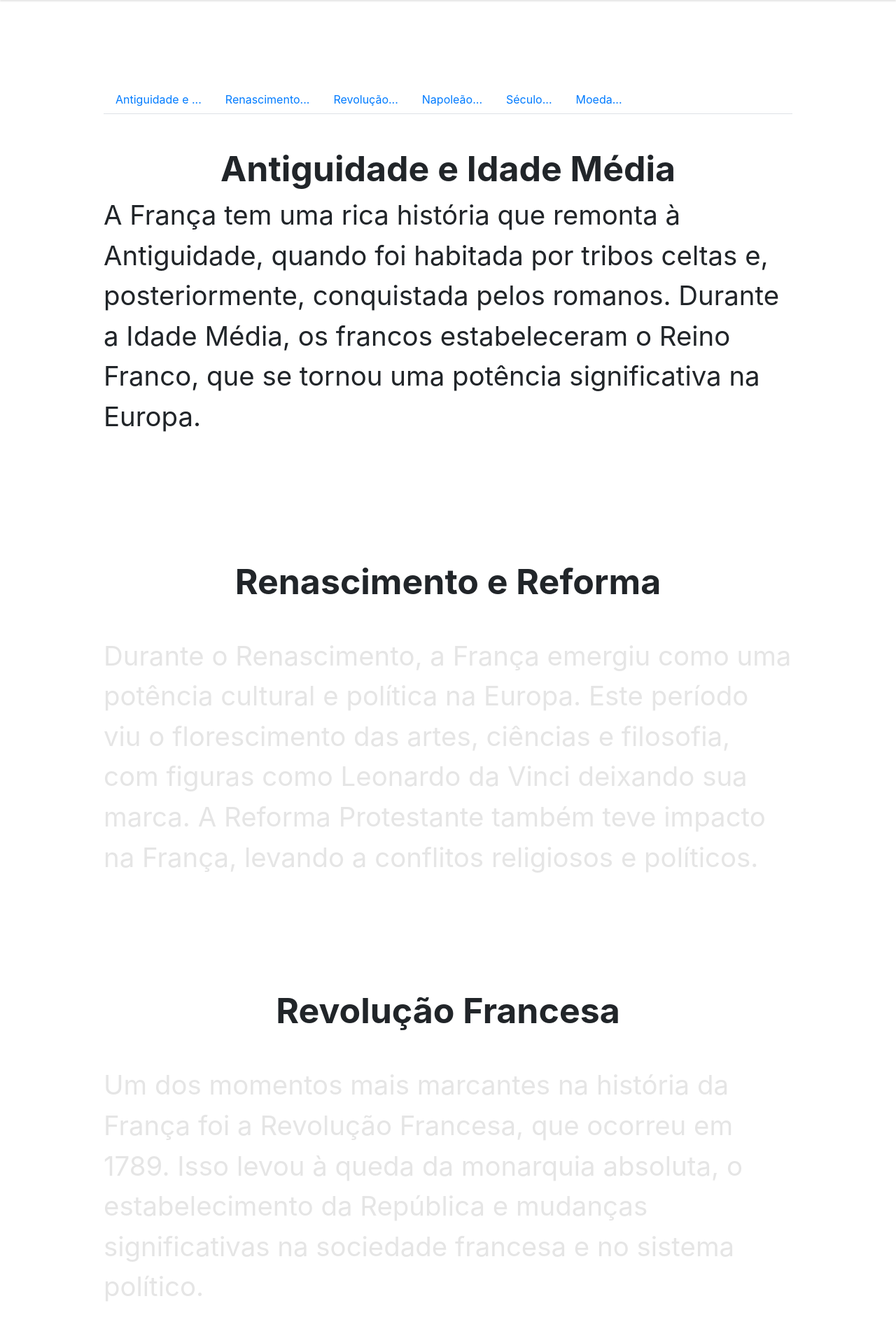
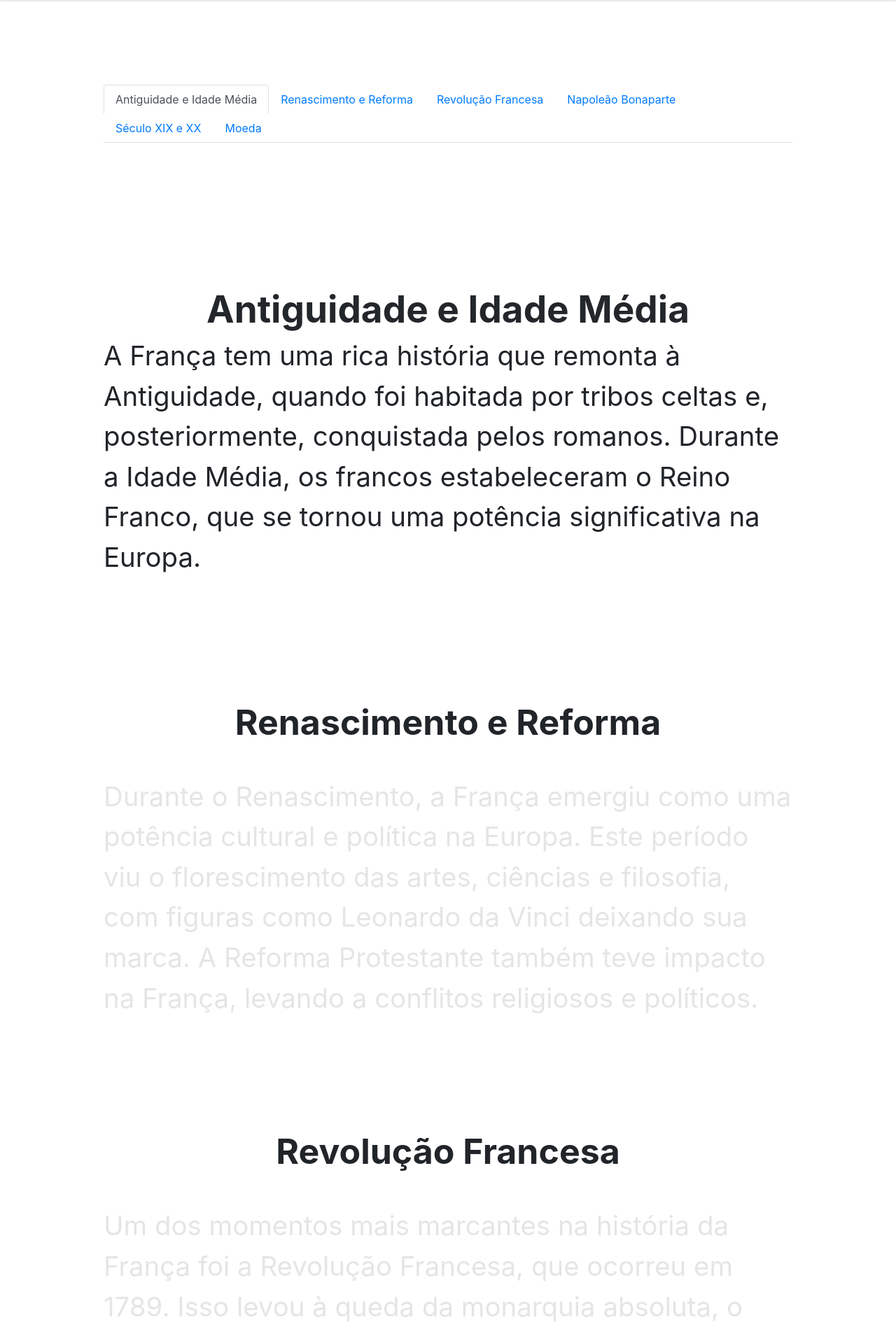
Before and after one commit to lzn1996/VoltaAoMundoFranca, a PHP site: page /pages/historia.html in a window 1280 px wide. Shown: the part 79-1968 px from the top of the page at 70% size. Run offline with PHP 8.4, Linux system fonts and the light colour scheme; some libraries are stand-ins or nearby versions.

Commit message:
refactor: components and tabs link onclick logic

```diff
--- a/historia.js
+++ b/historia.js
@@ -1,13 +1,11 @@
-const links = document.querySelectorAll('.nav-link')
+var navLinks = document.querySelectorAll(".nav-item a");
 
+navLinks.forEach(function (link) {
+  link.addEventListener("click", function (e) {
+    navLinks.forEach(function (navLink) {
+      navLink.classList.remove("active");
+    });
 
-links.forEach(link => {
-    link.addEventListener('click', (e) => {
-
-        if(link.classList.contains('active')){
-            link.classList.remove('active')
-        }
-
-        link.classList.add('active')
-    })
-})
+    link.classList.add("active");
+  });
+});
--- a/pages/cultura.html
+++ b/pages/cultura.html
@@ -157,7 +157,7 @@
             >
               Alta costura
             </h2>
-            <p class="place-paragraph animation-typing block">
+            <p class="place-paragraph animation-typing">
               O termo alta costura está associado à moda francesa e significa
               roupas mais sofisticadas feitas à mão ou sob encomenda. Jean-Paul
               Gaultier, Christian Dior, Yves Saint Laurent, Christian Delacroix,
@@ -189,7 +189,7 @@
             >
               Literatura
             </h2>
-            <p class="place-paragraph animation-typing block">
+            <p class="place-paragraph animation-typing">
               A literatura francesa apresenta grande tradição e ganhou impulso
               já durante a Idade Média. O país é um berço de grandes escritores
               e a população francesa se destaca por ser apreciadora da leitura.
@@ -206,7 +206,7 @@
             >
               Folclore francês
             </h2>
-            <p class="place-paragraph animation-typing-teste">
+            <p class="place-paragraph animation-typing">
               O folclore da França é formado pelas muitas culturas regionais e
               influências históricas que moldaram o país ao longo dos séculos.
               Um dos aspectos mais encantadores do folclore francês é sua
--- a/pages/historia.html
+++ b/pages/historia.html
@@ -88,88 +88,112 @@
       <section class="container-fluid padding" style="padding-top: 10vh">
         <ul class="nav nav-tabs">
           <li class="nav-item">
-              <a class="nav-link" aria-current="page" href="#antiguidade">Antiguidade e ...</a>
+            <a class="nav-link active" aria-current="page" href="#antiguidade"
+              >Antiguidade e Idade Média</a
+            >
           </li>
           <li class="nav-item">
-              <a class="nav-link" href="#renascimento">Renascimento...</a>
+            <a class="nav-link" href="#renascimento">Renascimento e Reforma</a>
           </li>
           <li class="nav-item">
-              <a class="nav-link" href="#revolucao">Revolução...</a>
+            <a class="nav-link" href="#revolucao">Revolução Francesa</a>
           </li>
           <li class="nav-item">
-              <a class="nav-link" href="#napoleao" tabindex="-1">Napoleão...</a>
+            <a class="nav-link" href="#napoleao" tabindex="-1"
+              >Napoleão Bonaparte</a
+            >
           </li>
           <li class="nav-item">
-                <a class="nav-link" href="#seculo" tabindex="-1">Século...</a>
+            <a class="nav-link" href="#seculo" tabindex="-1">Século XIX e XX</a>
           </li>
           <li class="nav-item">
-                <a class="nav-link" href="#moeda" tabindex="-1">Moeda...</a>
+            <a class="nav-link" href="#moeda" tabindex="-1">Moeda</a>
           </li>
         </ul>
-        <div  class="row">
-          <div id="antiguidade" class="col-12 mt-5">
-            <h2
-              class="text-center animated-comin font-weight-bold place-title"
-            >
+        <div class="row">
+          <div id="antiguidade" class="space"></div>
+
+          <div class="col-12 mt-5">
+            <h2 class="text-center animated-comin font-weight-bold place-title">
               Antiguidade e Idade Média
             </h2>
             <p class="place-paragraph">
-                A França tem uma rica história que remonta à Antiguidade, quando foi habitada por tribos celtas e, posteriormente, conquistada pelos romanos. Durante a Idade Média, os francos estabeleceram o Reino Franco, que se tornou uma potência significativa na Europa.
+              A França tem uma rica história que remonta à Antiguidade, quando
+              foi habitada por tribos celtas e, posteriormente, conquistada
+              pelos romanos. Durante a Idade Média, os francos estabeleceram o
+              Reino Franco, que se tornou uma potência significativa na Europa.
             </p>
           </div>
           <div id="renascimento" class="space"></div>
-          <div id="renascimento" class="col-12">
+          <div class="col-12">
             <h2
               class="text-center animated-comin font-weight-bold mb-5 place-title"
             >
               Renascimento e Reforma
             </h2>
             <p class="place-paragraph animation-typing">
-                Durante o Renascimento, a França emergiu como uma potência cultural e política na Europa. Este período viu o florescimento das artes, ciências e filosofia, com figuras como Leonardo da Vinci deixando sua marca. A Reforma Protestante também teve impacto na França, levando a conflitos religiosos e políticos.
+              Durante o Renascimento, a França emergiu como uma potência
+              cultural e política na Europa. Este período viu o florescimento
+              das artes, ciências e filosofia, com figuras como Leonardo da
+              Vinci deixando sua marca. A Reforma Protestante também teve
+              impacto na França, levando a conflitos religiosos e políticos.
             </p>
           </div>
           <div id="revolucao" class="space"></div>
-          <div id="revolucao" class="col-12">
+          <div class="col-12">
             <h2
               class="text-center animated-comin font-weight-bold mb-5 place-title"
             >
               Revolução Francesa
             </h2>
             <p class="place-paragraph animation-typing">
-                Um dos momentos mais marcantes na história da França foi a Revolução Francesa, que ocorreu em 1789. Isso levou à queda da monarquia absoluta, o estabelecimento da República e mudanças significativas na sociedade francesa e no sistema político.
+              Um dos momentos mais marcantes na história da França foi a
+              Revolução Francesa, que ocorreu em 1789. Isso levou à queda da
+              monarquia absoluta, o estabelecimento da República e mudanças
+              significativas na sociedade francesa e no sistema político.
             </p>
           </div>
           <div id="napoleao" class="space"></div>
-          <div id="napoleao" class="col-12">
+          <div class="col-12">
             <h2
               class="text-center animated-comin font-weight-bold mb-5 place-title"
             >
               Napoleão Bonaparte
             </h2>
             <p class="place-paragraph animation-typing">
-                Napoleão Bonaparte surgiu como uma figura proeminente durante o tumulto da Revolução Francesa. Ele se tornou um líder militar e político influente, eventualmente estabelecendo um império francês que dominou grande parte da Europa no início do século XIX.
+              Napoleão Bonaparte surgiu como uma figura proeminente durante o
+              tumulto da Revolução Francesa. Ele se tornou um líder militar e
+              político influente, eventualmente estabelecendo um império francês
+              que dominou grande parte da Europa no início do século XIX.
             </p>
           </div>
           <div id="seculo" class="space"></div>
-          <div id="seculo" class="col-12">
+          <div class="col-12">
             <h2
               class="text-center animated-comin font-weight-bold mb-5 place-title"
             >
               Século XIX e XX
             </h2>
-            <p class="place-paragraph animation-typing block">
-                O século XIX foi marcado por mudanças políticas e sociais na França, incluindo a restauração da monarquia, a Terceira República e os tumultos da Comuna de Paris. O país também enfrentou desafios durante as Guerras Mundiais, especialmente na Segunda Guerra Mundial, quando foi ocupado pela Alemanha nazista.
+            <p class="place-paragraph animation-typing">
+              O século XIX foi marcado por mudanças políticas e sociais na
+              França, incluindo a restauração da monarquia, a Terceira República
+              e os tumultos da Comuna de Paris. O país também enfrentou desafios
+              durante as Guerras Mundiais, especialmente na Segunda Guerra
+              Mundial, quando foi ocupado pela Alemanha nazista.
             </p>
           </div>
           <div id="moeda" class="space"></div>
-          <div id="moeda" class="col-12">
+          <div class="col-12">
             <h2
               class="text-center animated-comin font-weight-bold mb-5 place-title"
             >
-            Moeda:
+              Moeda
             </h2>
-            <p class="place-paragraph animation-typing">
-                A moeda oficial da França é o euro (€), desde que adotou a moeda comum em 2002, substituindo o franco francês (₣). O franco francês foi a moeda utilizada na França por muitos séculos, com uma longa história que remonta ao século IX.
+            <p class="place-paragraph animation-typing-coin">
+              A moeda oficial da França é o euro (€), desde que adotou a moeda
+              comum em 2002, substituindo o franco francês (₣). O franco francês
+              foi a moeda utilizada na França por muitos séculos, com uma longa
+              história que remonta ao século IX.
             </p>
           </div>
         </div>
--- a/styles.css
+++ b/styles.css
@@ -142,15 +142,15 @@ img:hover {
   transform: scale(1.02);
 }
 
-.main-title{
+.main-title {
   font-size: clamp(30px, 5vw, 60px);
 }
 
-.main-paragraph{
+.main-paragraph {
   font-size: clamp(16px, 3vw, 30px);
   margin-block: 5vh;
 }
-.space{
+.space {
   width: 100%;
   height: 20vh;
 }
@@ -257,7 +257,7 @@ img:hover {
   }
 }
 
-.animation-typing-teste {
+.animation-typing-coin {
   display: inline;
   color: hsl(0 0% 0% / 0.1);
   background-image: linear-gradient(90deg, black, black);
@@ -266,11 +266,10 @@ img:hover {
   background-repeat: no-repeat;
   animation: typing-teste linear forwards;
   animation-timeline: view();
-  animation-range-start: 10%;
-  animation-range-end: 65%;
+  animation-range-end: 50%;
 }
 
-@keyframes typing-teste {
+@keyframes typing-coin {
   to {
     background-size: 100% 100%;
   }
```
Lines whose indentation alone changed are shown as unchanged.
